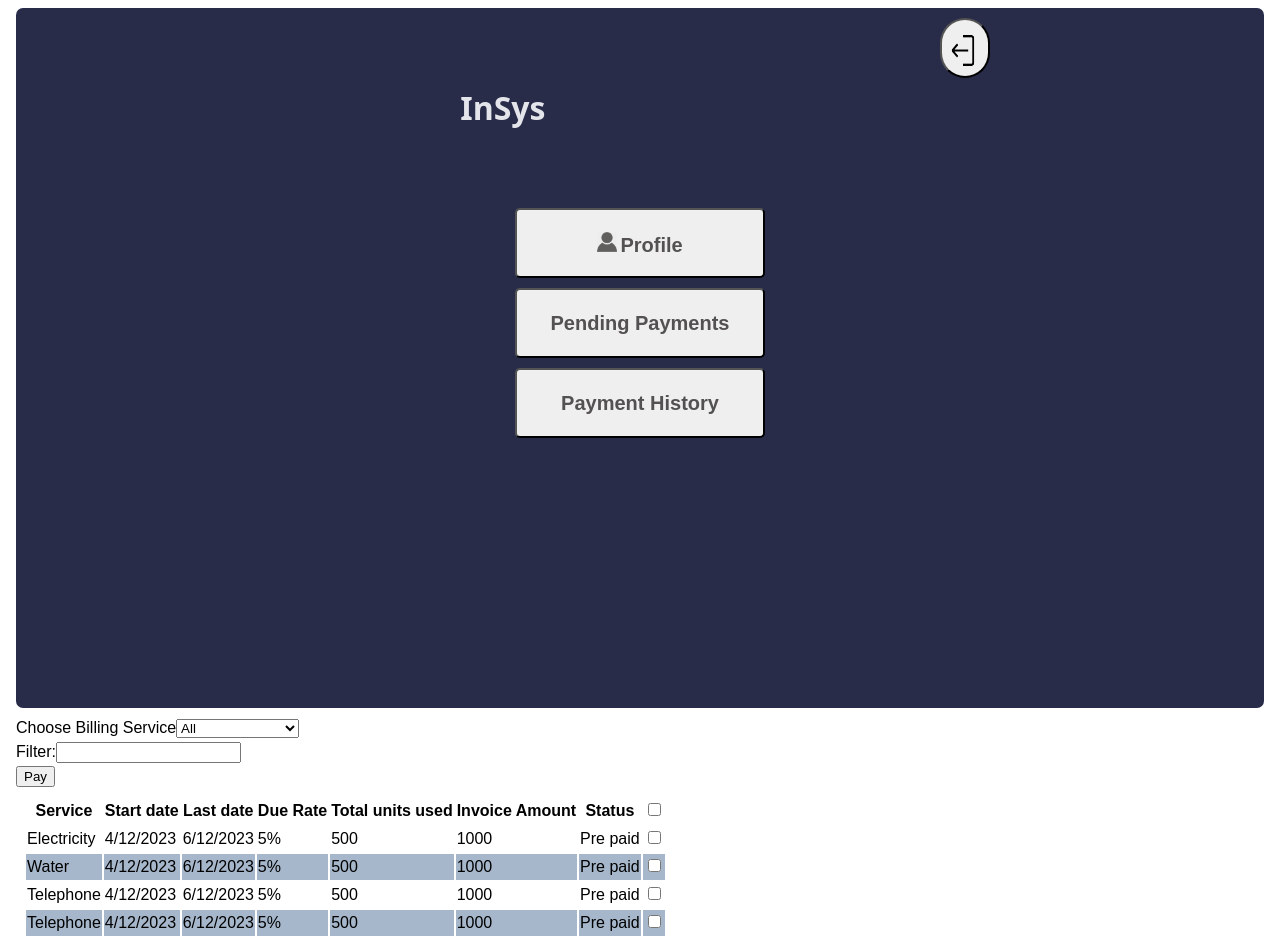
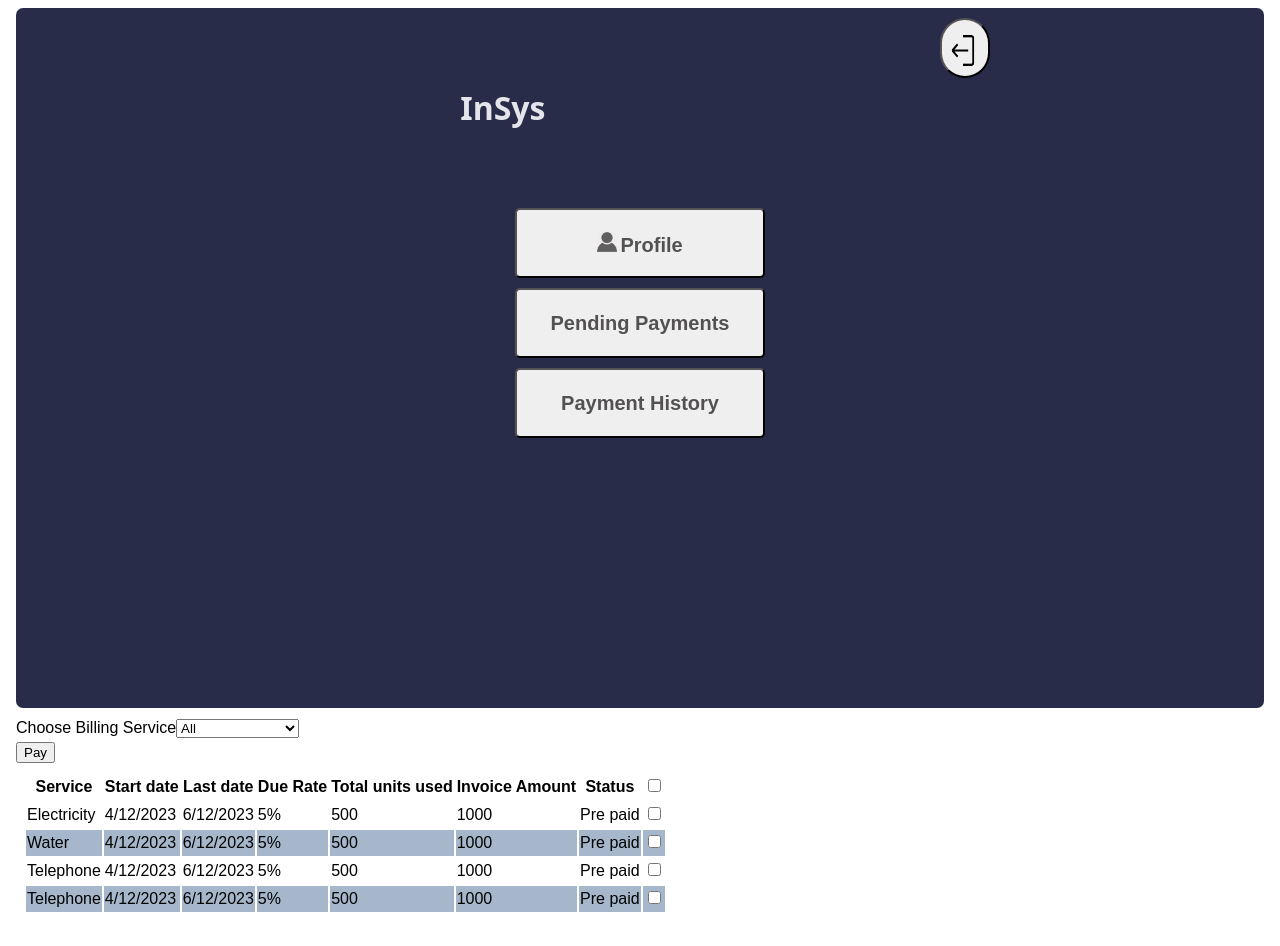
Before and after one commit to seifhossam33/Invoice-System-2023, an Angular app in the folder InvoiceSystem/: page / in a window 1280 px wide. After the commit the page ends 922 px from the top, so only its background shows below. Built offline with nearby package versions, Linux system fonts and the light colour scheme.

Commit message:
remove filter from pending payments

```diff
--- a/InvoiceSystem/src/app/pending-payments/pending-payments.component.html
+++ b/InvoiceSystem/src/app/pending-payments/pending-payments.component.html
@@ -8,10 +8,6 @@
 <body>
     <div>
         <app-drop-down-services></app-drop-down-services>
-        <div class="mb-2 mx-3">
-            <label for="" class="form-label">Filter:</label>
-            <input type="text" class="form-control" id="filter" name="filter">
-        </div>
     </div>
     <button type="button" class="btn btn-primary btn-lg mx-5 float-end my-3" action="onPay()">Pay</button>
     <app-table [showCheckboxColumn]="showCheckboxColumn"></app-table>
```
